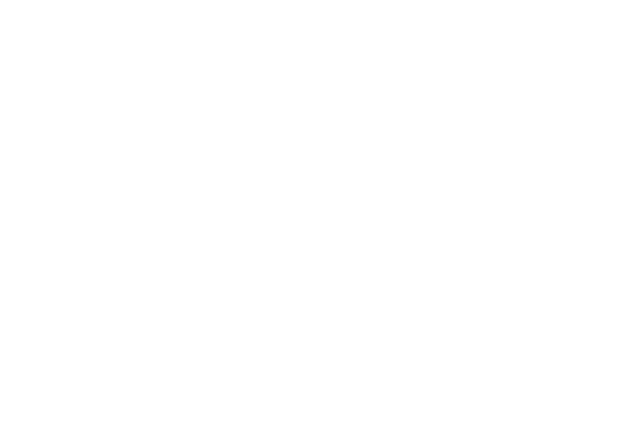
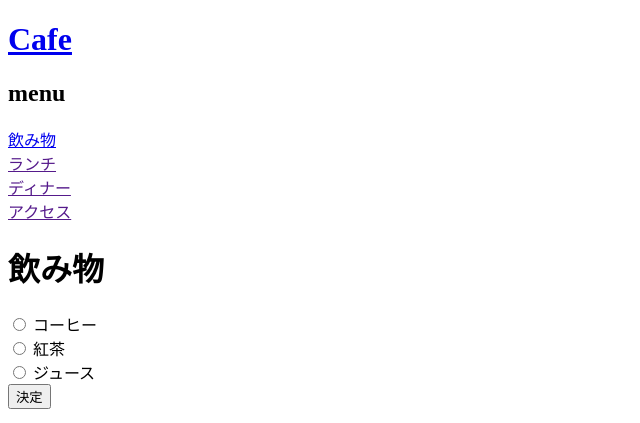
Before and after one commit to cococont/cafe, a plain HTML site: page drink.html in a window 1280 px wide. Shown: the whole page, without its empty margins (0-640 px from the left). Drawn offline with Linux system fonts and the light colour scheme.

Commit message:
drink,index,styleに追記

```diff
--- a/drink.html
+++ b/drink.html
@@ -1,11 +1,68 @@
 <!DOCTYPE html>
 <html lang="ja">
+
 <head>
   <meta charset="UTF-8">
   <meta name="viewport" content="width=device-width, initial-scale=1.0">
+  <link rel="stylesheet" href="style.css">
   <title>Document</title>
 </head>
+
 <body>
+  <a href="index.html">
+    <h1>Cafe</h1>
+  </a>
+  <h2>menu</h2>
+  <ul>
+    <a href="drink.html">
+      <li>飲み物</li>
+    </a>
+    <a href="">
+      <li>ランチ</li>
+    </a>
+    <a href="">
+      <li>ディナー</li>
+    </a>
+    <a href="">
+      <li>アクセス</li>
+    </a>
+  </ul>
+  <h1>飲み物</h1>
+  <form action="">
+    <ul>
+      <li>
+        <label>
+          <input type="radio" value="coffee" name="drink">
+          コーヒー
+        </label>
+      </li>
+      <li>
+        <label>
+          <input type="radio" value="juice" name="drink">
+          紅茶
+        </label>
+      </li>
+      <li>
+        <label>
+          <input type="radio" value="tea" name="drink">
+          ジュース
+        </label>
+      </li>
+      <button type="submit">決定</button>
+    </ul>
+  </form>
+  <img id="image" src="">
+  <script>
+    let onclick_submit = document.querySelector("button[type=submit]");
+    onclick_submit.addEventListener("click", (e) => {
+      let target = document.querySelector("input[type=radio]:checked")
+      console.log(target.value);
+      let image = document.querySelector("#image")
+      image.src = ("img/" + target.value + ".png");
+      // console.log("img/" + target.value + ".png")
+      e.preventDefault();
+    });
+  </script>
+</body>
 
-</body>
 </html>
--- a/style.css
+++ b/style.css
@@ -1 +1,14 @@
 @charset "UTF-8";
+
+li {
+  text-decoration: none;
+}
+
+ul {
+  list-style-type: none;
+  padding: 0;
+}
+
+#image {
+  display: block;
+}
```
Also changed, not shown: index.html (+2 -1 lines).
